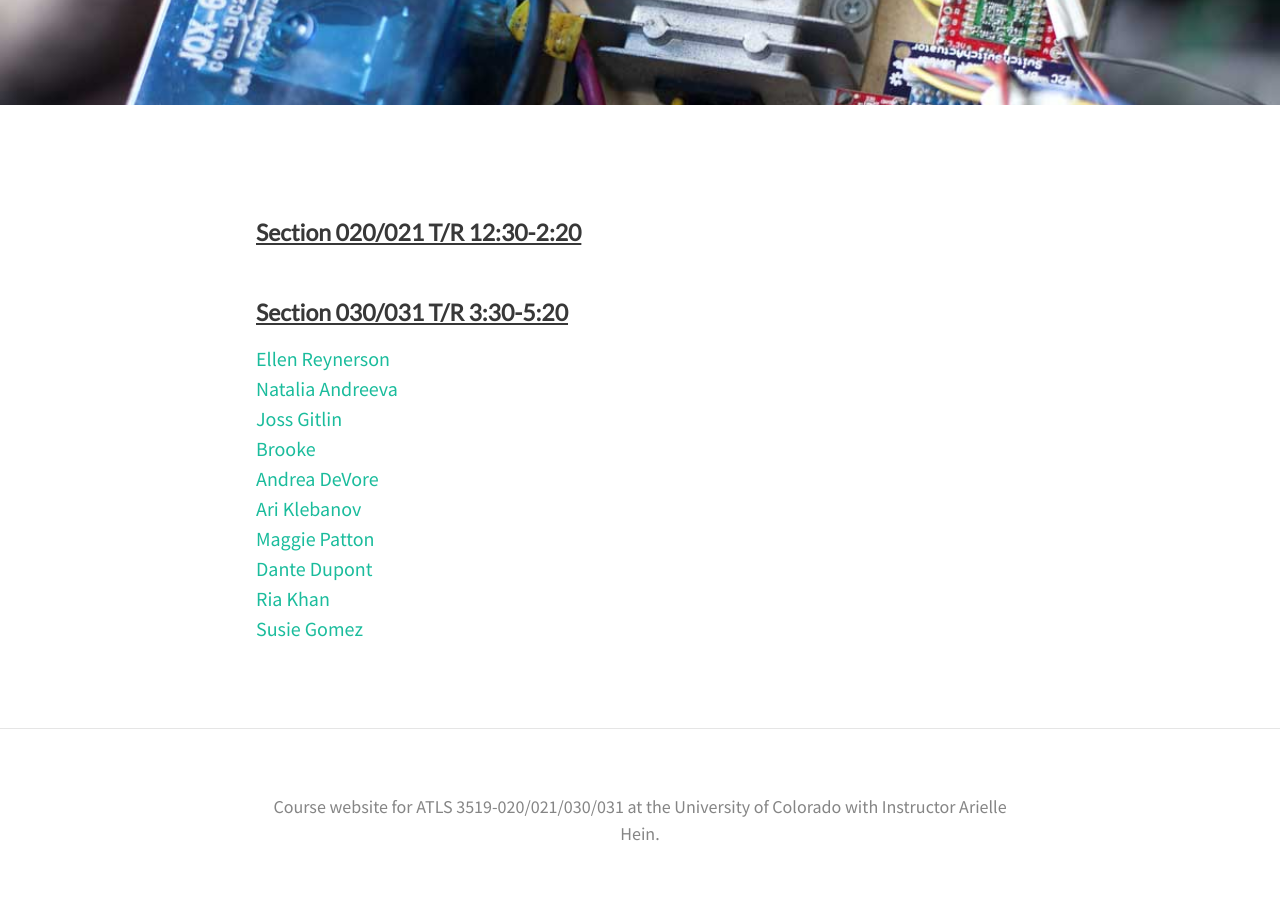
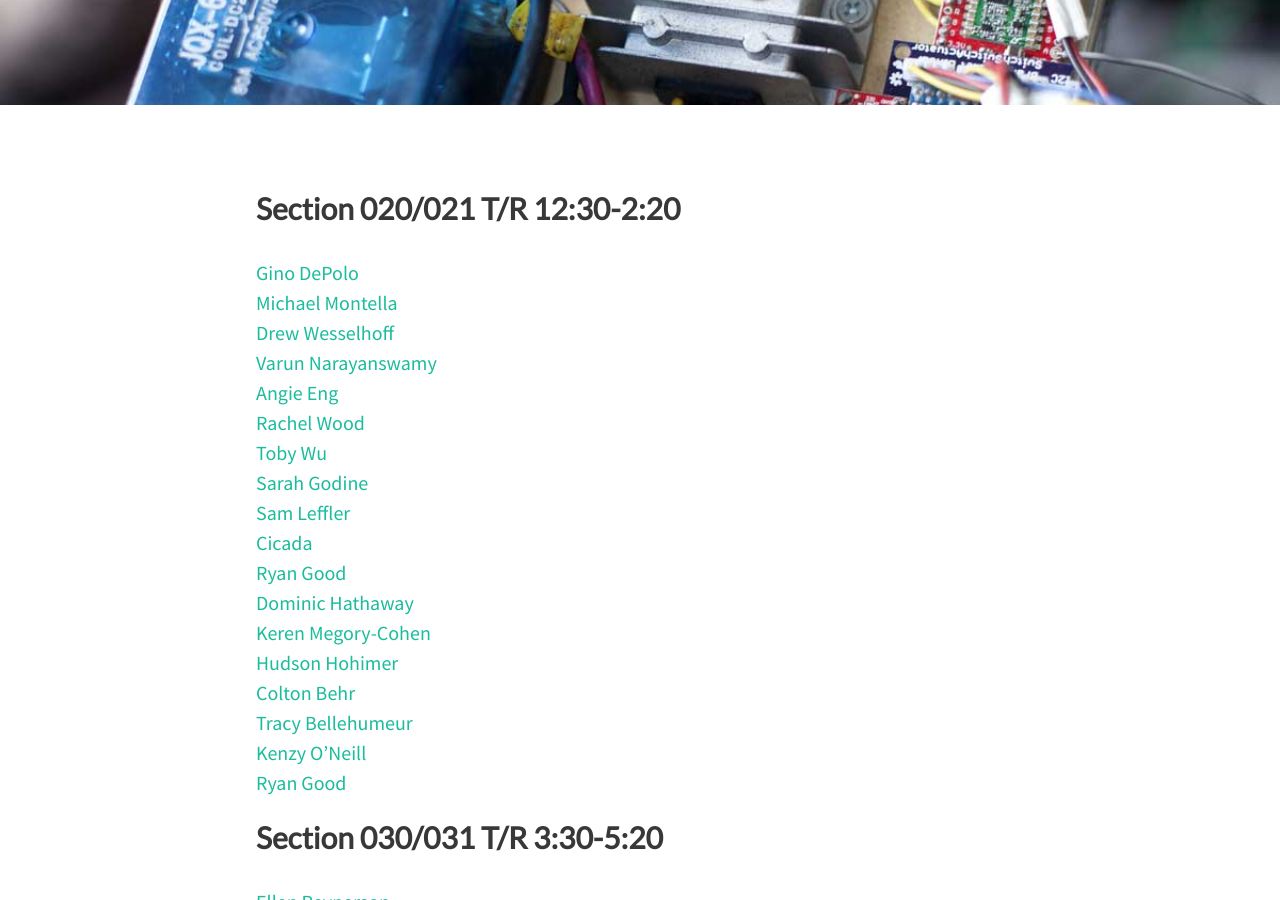
Before and after one commit to coloringchaos/object-f17, a Jekyll site: the page built from students.md, in a window 1280 px wide and 900 px high, scrolled down 282 px. Built offline with Jekyll 4.4.1, drawn with Linux system fonts in a browser that asks for light colours; nearby versions of some CDN libraries.

Commit message:
student blog links

```diff
--- a/students.md
+++ b/students.md
@@ -5,10 +5,29 @@ permalink: /students/
 feature-img: "img/bg1.jpg"
 ---
 
-#### Section 020/021 T/R 12:30-2:20
+### Section 020/021 T/R 12:30-2:20
+
+[Gino DePolo](ginodepoloblog.wordpress.com)<br>
+[Michael Montella](https://michaelmontella.wordpress.com/)<br>
+[Drew	Wesselhoff](drewsprojects.wordpress.com)<br>
+[Varun Narayanswamy](http://varunnarayanswamyobject.weebly.com/)<br>
+[Angie Eng](http://angieeng.com/blog/?page_id=3022)<br>
+[Rachel Wood](https://rachelobjectblog.wordpress.com/)<br>
+[Toby Wu](https://tobywuobject.tumblr.com/)<br>
+[Sarah Godine](sarahgodineblog.wordpress.com)<br>
+[Sam Leffler](https://sambleffler.tumblr.com/tagged/object)<br>
+[Cicada](https://cicadahacks.wordpress.com)<br>
+[Ryan Good](https://rygo9219.wordpress.com)<br>
+[Dominic Hathaway](https://dphathaway.wordpress.com/)<br>
+[Keren Megory-Cohen](https://kerenmegorycohen.wordpress.com/)<br>
+[Hudson Hohimer]()<br>
+[Colton Behr](https://coltonbehrobject.wordpress.com/)<br>
+[Tracy Bellehumeur](beefarmgirl.wordpress.com)<br>
+[Kenzy O'Neill](https://www.tumblr.com/blog/designinaction)<br>
+[Ryan Good](https://rygo9219.wordpress.com)<br>
 
 
-#### Section 030/031 T/R 3:30-5:20
+### Section 030/031 T/R 3:30-5:20
 
 [Ellen Reynerson](https://reynersonobject17.wordpress.com/)<br>
 [Natalia Andreeva](https://naan3678.wordpress.com/)<br>
```
